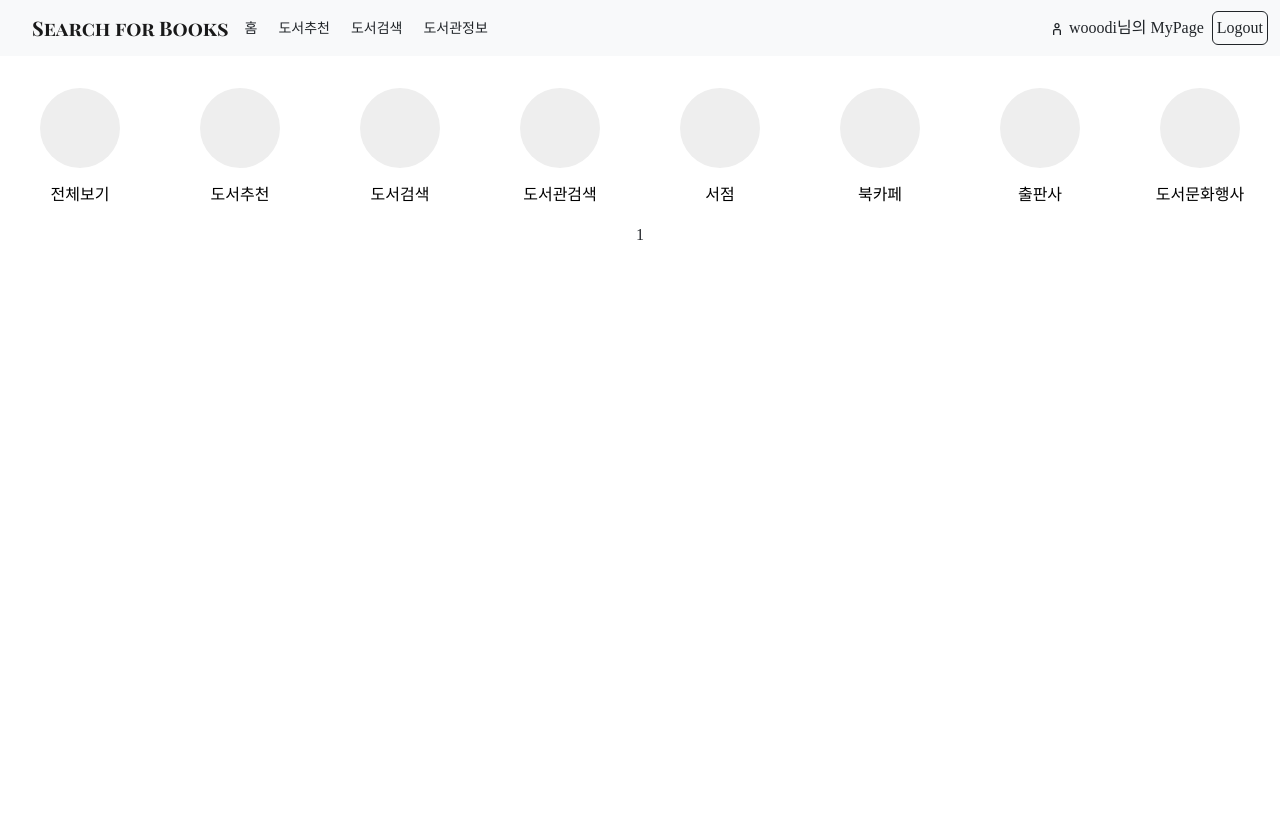
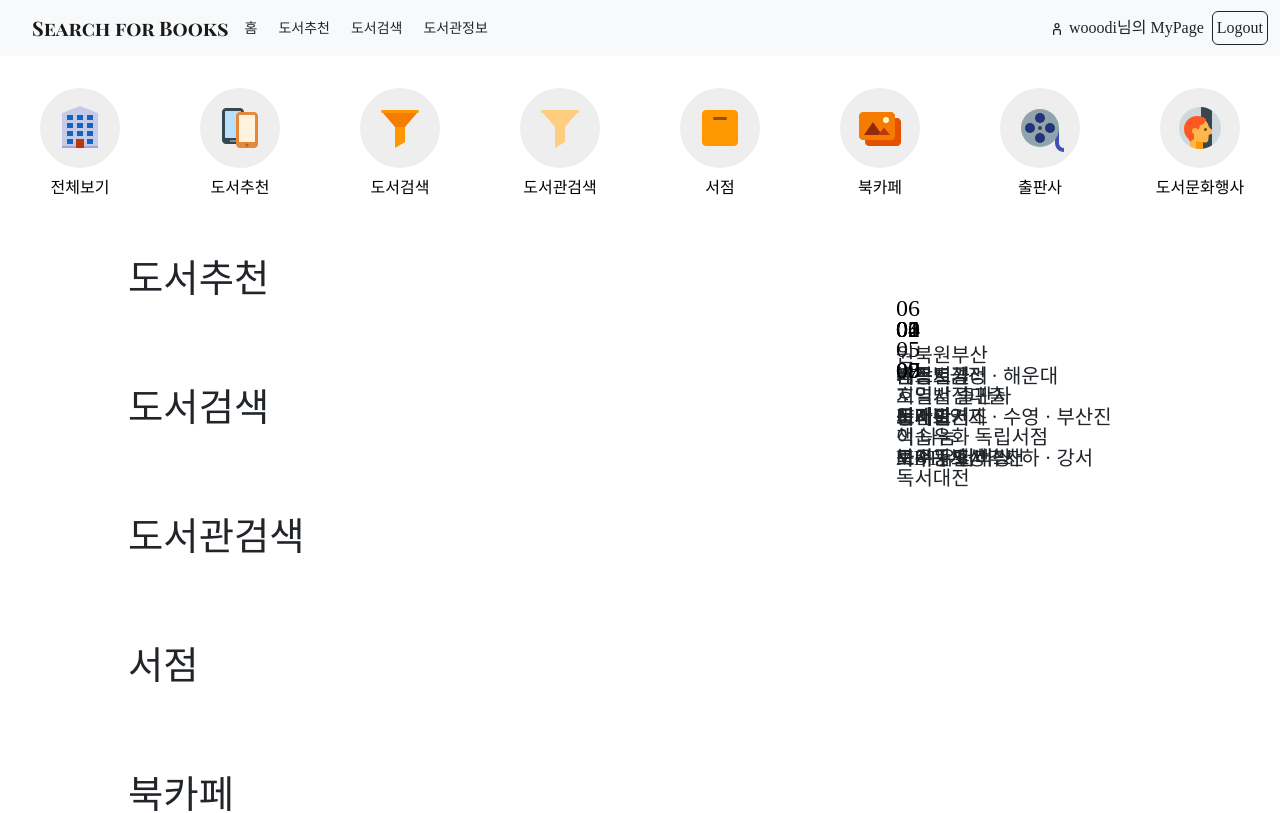
Before and after one commit to wooodii/Project_SearchforBook, a React (Create React App) app: page /RecommendBook/1 in a window 1280 px wide. Shown: the top 813 px of the page. Built offline with nearby package versions, Linux system fonts and the light colour scheme; a web font is replaced by a local one.

Commit message:
0106 card

```diff
--- a/src/components/HomeItem/Animate.js
+++ b/src/components/HomeItem/Animate.js
@@ -1,8 +1,15 @@
 
-function getValue (fromValue, toValue, elapsed, duration, easeMethod) {
-    // if(elapsed > duration) return end;
-    // 9 : 46 part4
-    // return start + (end - start) &
+const easing = {
+    // need other function : tube 9 : 45
+    easeOutQuad : t => t*(2-t),
+    easeInOutCubic : (t) =>
+    t < 0.5 ? 4 * t * t * t : (t-1) * (2 * t -2) * (2 * t -2) + 1
+}
+
+
+function getValue (start, end , elapsed, duration, easeMethod) {
+    if(elapsed > duration) return end;
+    return start + (end - start) * easing[easeMethod](elapsed / duration );
 }
 
 const Animate = ({
--- a/src/components/HomeItem/ImgData.jsx
+++ b/src/components/HomeItem/ImgData.jsx
@@ -1,10 +1,10 @@
 import './index.scss';
-const ImgData = ({url, opacity, parallaxPos}) => {
+const ImgData = ({url, opacity, parallaxPos, scale}) => {
     return (
         <img src={require(`../../asset/mbti/${url}`) }
             style={{
                 opacity,
-                transform : `traslated3d(${parallaxPos.x}px, ${parallaxPos.y}px, 0px)`
+                transform : `traslated3d(${parallaxPos.x}px, ${parallaxPos.y}px, 0px) scale(${scale})`
             }}></img>
     );
 }
--- a/src/components/HomeItem/Index.jsx
+++ b/src/components/HomeItem/Index.jsx
@@ -2,10 +2,13 @@ import ImgData from "./ImgData";
 import Title from "./Title";
 import './index.scss';
 import { useReducer, useRef } from "react";
+import Animate from "./Animate";
 
 const initialState = {
     opacity : 0,
-    parallaxPos : {x : 0, y : -20}
+    parallaxPos : {x : 0, y : -20},
+    scale : 0.8,
+    rotationPosition : 0
 }
 
 function reducer (state, action){
@@ -22,6 +25,18 @@ function reducer (state, action){
                 parallaxPos : action.payload
             }
         }
+        case "CHANGE/ROTATION" : {
+            return {
+                ...state,
+                rotationPosition : action.payload
+            }
+        }
+        case "CHANGE/SCALE" : {
+            return {
+                ...state,
+                scale : action.payload
+            }
+        }
         default : {
             throw new Error();
         }
@@ -31,6 +46,7 @@ function reducer (state, action){
 const Index = ({project, itemIndex}) => {
     const listItem = useRef(null);
     const [state, dispatch] = useReducer(reducer, initialState);
+    const easeMethod = 'easeInOutCubic';
 
     const parallax = (event) => {
         const speed = -5;
@@ -42,14 +58,49 @@ const Index = ({project, itemIndex}) => {
         console.log(x, y);
     }
 
+        // 7: 26
+
+    const handleOpacity = (initialOpacity, newQpacity, duration) => {
+        Animate({
+            fromValue : initialOpacity,
+            toValue : newQpacity,
+            onUpdate : (newOpacity, callback) => {
+                dispatch({type : 'CHANGE/OPACITY', payload : newOpacity});
+                callback();
+            },
+            onComplete :  () => {},
+            duration : duration,
+            easeMethod : easeMethod
+        })
+    }
+
+    const handleScale = (initialScale, newScale, duration) => {
+        Animate({
+            fromValue : initialScale,
+            toValue : newScale,
+            onUpdate : (newOpacity, callback) => {
+                dispatch({type : 'CHANGE/SCALE', payload : newOpacity});
+                callback();
+            },
+            onComplete :  () => {},
+            duration : duration,
+            easeMethod : easeMethod
+        })
+    }
+
     const handleMouseEnter = () => {
-        dispatch({type : 'CHANGE/OPACITY', payload : 1});
+        handleScale(0.8, 1, 500);
+        handleOpacity(1, 0 , 500);
         listItem.current.addEventListener('mousemove', parallax);
+        dispatch({type : 'CHANGE/OPACITY', payload : 1});  // 책 나타나는 함수
         console.log("here");
     };
 
+
     const handleMouseLeave = () => {
         listItem.current.removeEventListener('mousemove', parallax);
+        handleScale(1, initialState.scale, 500);
+        handleOpacity(0, 1, 800);
         dispatch({type : 'CHANGE/OPACITY', payload : 0});
         // 마우스가 title을 떠나면 사진이 사라짐
         dispatch({type : "MOUSE/COORDINATES", payload : initialState.parallaxPos});
@@ -63,7 +114,9 @@ const Index = ({project, itemIndex}) => {
                 handleMouseLeave={handleMouseLeave}/>
             <ImgData url={project.url}
                 opacity={state.opacity}
-                parallaxPos={state.parallaxPos}/>
+                parallaxPos={state.parallaxPos}
+                scale={state.scale}
+                />
 
 
             <div className="info-block">
--- a/src/components/HomeItem/index.scss
+++ b/src/components/HomeItem/index.scss
@@ -10,10 +10,10 @@
 
     img{
         position : fixed;
-        left : 45vw;
-        top : 30vh;
+        left : 40vw;
+        top : 40vh;
         width : auto;
-        height : clamp(200px, 20vw, 20vw);
+        height : clamp(200px, 10vw, 10vw);
         object-fit: cover;
         pointer-events : none;
         // 적용x ㅠ
@@ -21,7 +21,7 @@
     }
 
     .menu-title {
-    font-size : 5vw;
+    font-size : 3vw;
     z-index: 1;
     line-height: 1.1;
     margin : 1em 0;
--- a/src/components/Menubar/Menubar.jsx
+++ b/src/components/Menubar/Menubar.jsx
@@ -3,19 +3,21 @@ import { useState } from "react";
 import { NavLink, Outlet } from "react-router-dom";
 import Slider from "react-slick";
 import '../Menubar/Menubar.scss';
+import { FcButtingIn, FcConferenceCall, FcDepartment, FcEmptyFilter, FcFilledFilter, FcFilmReel, FcGallery, FcPackage, FcTwoSmartphones } from "react-icons/fc";
+import { IconContext } from "react-icons";
 
 const Menubar = () => {
 
     const MenuBar = [
-      {id : 1, title : "전체보기" },
-      {id : 2, title : "도서추천" },
-      {id : 3, title : "도서검색" },
-      {id : 4, title : "도서관검색" },
-      {id : 5, title : "서점" },
-      {id : 6, title : "북카페" },
-      {id : 7, title : "출판사" },
-      {id : 8, title : "도서문화행사"},
-      {id : 9, title : "작가인터뷰"},
+      {id : 1, title : "전체보기", icon : <FcDepartment/> },
+      {id : 2, title : "도서추천", icon : <FcTwoSmartphones/>},
+      {id : 3, title : "도서검색", icon : <FcFilledFilter/>  },
+      {id : 4, title : "도서관검색", icon :  <FcEmptyFilter/>},
+      {id : 5, title : "서점", icon : <FcPackage/> },
+      {id : 6, title : "북카페", icon : <FcGallery/> },
+      {id : 7, title : "출판사", icon : <FcFilmReel/> },
+      {id : 8, title : "도서문화행사", icon : <FcButtingIn/> },
+      {id : 9, title : "작가인터뷰", icon : <FcConferenceCall/> },
     ]
 
     const [boardlist, setBoardList] = useState(MenuBar);
@@ -37,6 +39,9 @@ const Menubar = () => {
             <div className="menubar_btn2"
                 style={{backgroundColor :"#eee", width : "80px",
                   height : "80px", borderRadius : "40px"}}>
+                    <IconContext.Provider value={{ size :"3em", className : "iconsetting"}}>
+                    {menu.icon}
+                    </IconContext.Provider>
             </div>
             </button>
             <p style={{color : "black", marginTop : "0.5em"}}> {menu.title}</p>
--- a/src/components/Menubar/Menubar.scss
+++ b/src/components/Menubar/Menubar.scss
@@ -1,6 +1,6 @@
 .menu_btn2:hover{
     .menu_btn1{
-        border : "1px solid black";
+        border : 1px solid black;
         border-radius: 50%;
     }
 }
@@ -9,3 +9,7 @@ a {
     color: black;
     text-decoration: none;
 }
+
+.iconsetting{
+    margin-top : 1em;
+}
--- /dev/null
+++ b/src/page/AuthorPage.jsx
@@ -0,0 +1,8 @@
+const AuthorPage = () => {
+    return (
+        <>
+        </>
+    );
+}
+
+export default AuthorPage;
--- /dev/null
+++ b/src/page/BookCafePage.jsx
@@ -0,0 +1,9 @@
+const BookCafePage = () => {
+    return (
+        <>
+
+        </>
+    );
+}
+
+export default BookCafePage;
--- /dev/null
+++ b/src/page/BookPublishPage.jsx
@@ -0,0 +1,9 @@
+const BookPublishPage = () => {
+    return (
+        <>
+
+        </>
+    );
+}
+
+export default BookPublishPage;
--- a/src/page/BookStorePage.jsx
+++ b/src/page/BookStorePage.jsx
@@ -5,6 +5,16 @@ const BookStorePage = () => {
         <>
         {/* <video width="100%" height="100%" controls autoPlay>
             <source src={mixtape2} type="video/mp4"/> 해당 브라우저는 동영상 제공을 지원하지 않습니다.</video> */}
+
+        <div className="bookshelf">
+            <div className="book-grid">
+                <ul>
+                    <li>
+                        <img src="" alt="" />
+                    </li>
+                </ul>
+            </div>
+        </div>
         </>
     );
 }
--- a/src/page/RecommendBookPrint.jsx
+++ b/src/page/RecommendBookPrint.jsx
@@ -5,20 +5,24 @@ import BookSearchPage from "./BookSearchPage";
 import RecommendBookPage from "./RecommendBookPage";
 import LibraryInfoPage from "./LibraryInfoPage";
 import BookStorePage from "./BookStorePage";
+import HomePage from "./HomePage";
+import BookCafePage from "./BookCafePage";
+import BookPublishPage from "./BookPublishPage";
+import AuthorPage from "./AuthorPage";
 
 const RecommendBookPrint = () => {
     const {id} = useParams();
 
     const [pages, setPages] = useState([
-      {id : 1 , category : "1"},
+      {id : 1 , category : <HomePage/>},
       {id : 2 , category : <RecommendBookPage/>},
       {id : 3 , category : <BookSearchPage/>},
       {id : 4 , category : <LibraryInfoPage/>},
       {id : 5 , category : <BookStorePage/>},
-      {id : 6 , category : "1"},
-      {id : 7 , category : "33"},
+      {id : 6 , category : <BookCafePage/>},
+      {id : 7 , category : <BookPublishPage/>},
       {id : 8 , category : <BookCulturePage/>},
-      {id : 9 , category : "1"},
+      {id : 9 , category : <AuthorPage/>},
     ])
 
     const page = pages.find((pages) => (pages.id == Number(id)));
```
